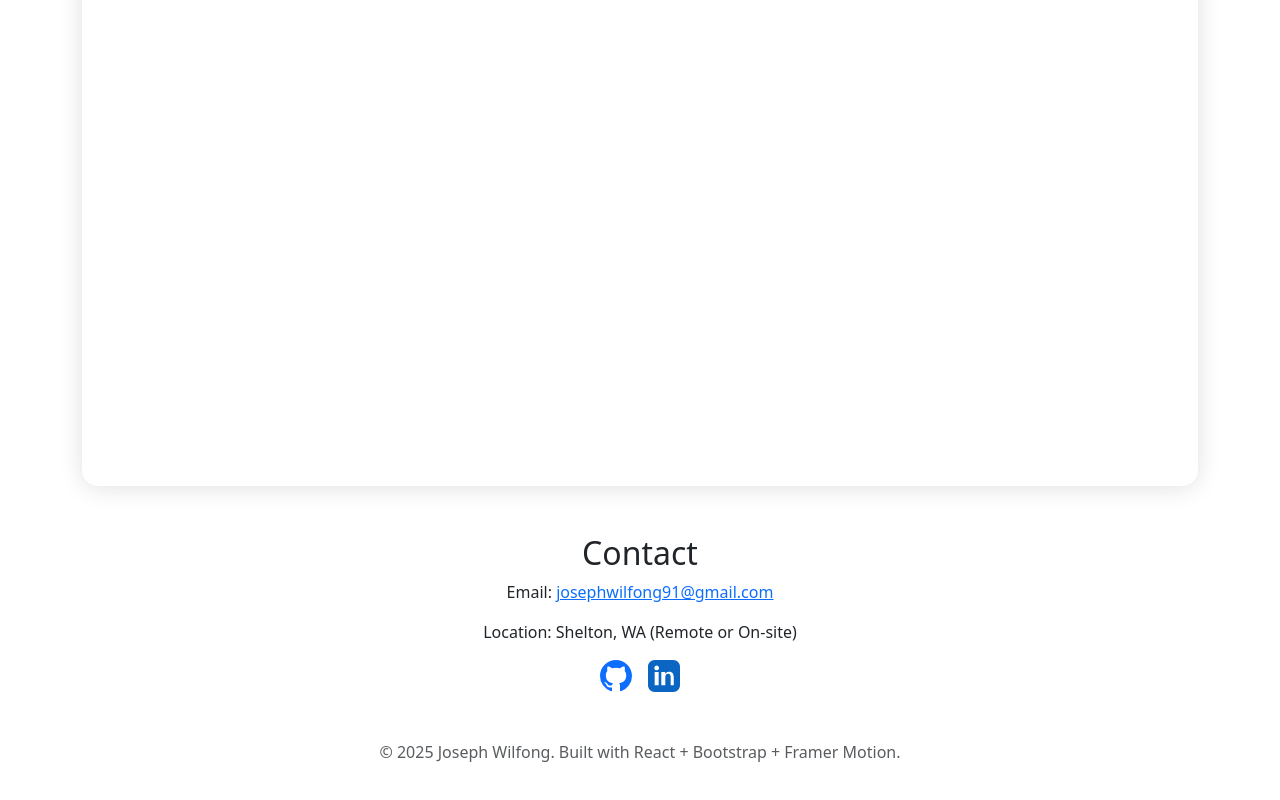
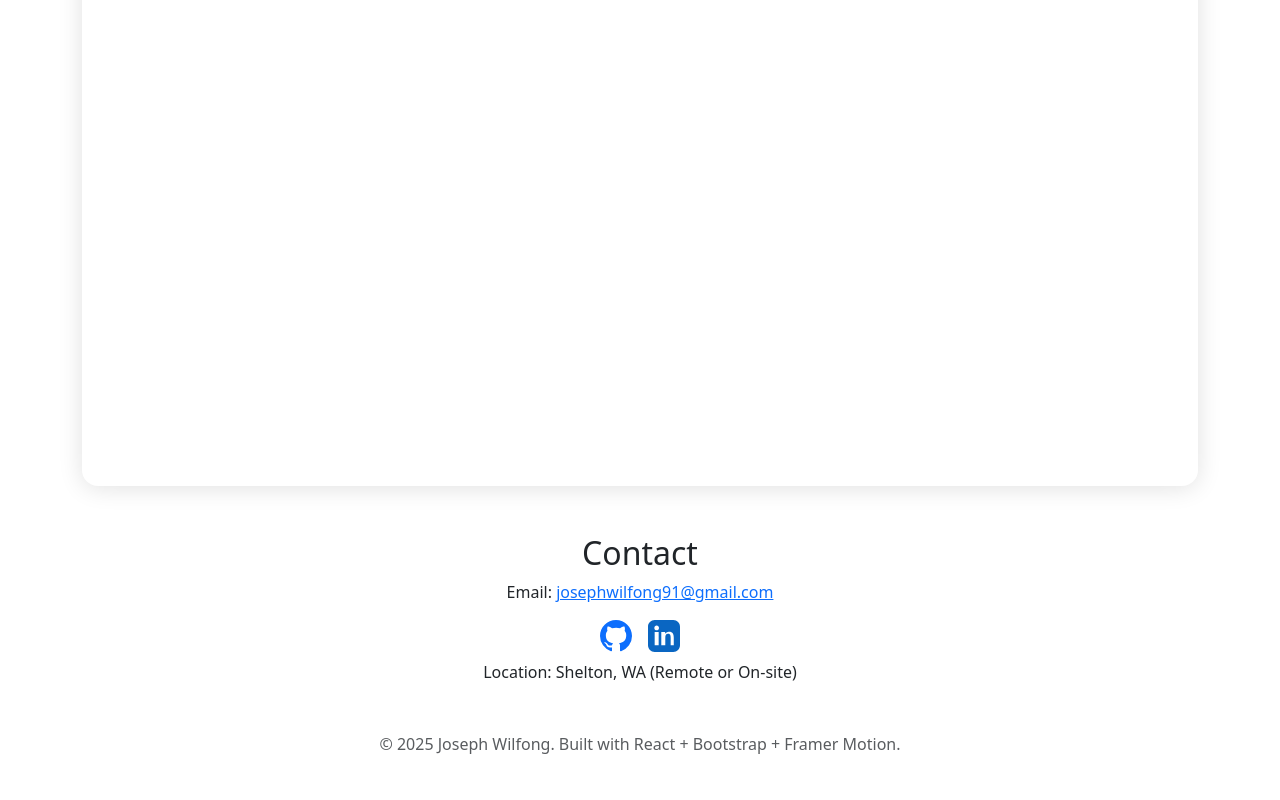
Before and after one commit to jcarenza67/Portfolio-Site, a React (Vite) app: page / in a window 1280 px wide. Shown: the part 2107-2907 px from the top of the page. Built offline with nearby package versions, Linux system fonts and the light colour scheme.

Commit message:
move contact

```diff
--- a/src/App.jsx
+++ b/src/App.jsx
@@ -255,7 +255,6 @@ function App() {
         >
           <h2>Contact</h2>
           <p>Email: <a href="mailto:josephwilfong91@gmail.com">josephwilfong91@gmail.com</a></p>
-          <p>Location: Shelton, WA (Remote or On-site)</p>
           <div className="d-flex justify-content-center gap-3 mb-2">
             {/* GitHub Logo Link */}
             <a
@@ -294,6 +293,8 @@ function App() {
               </svg>
             </a>
           </div>
+          <p>Location: Shelton, WA (Remote or On-site)</p>
+
         </motion.section>
 
         <footer className="text-center text-muted mt-5">
```
